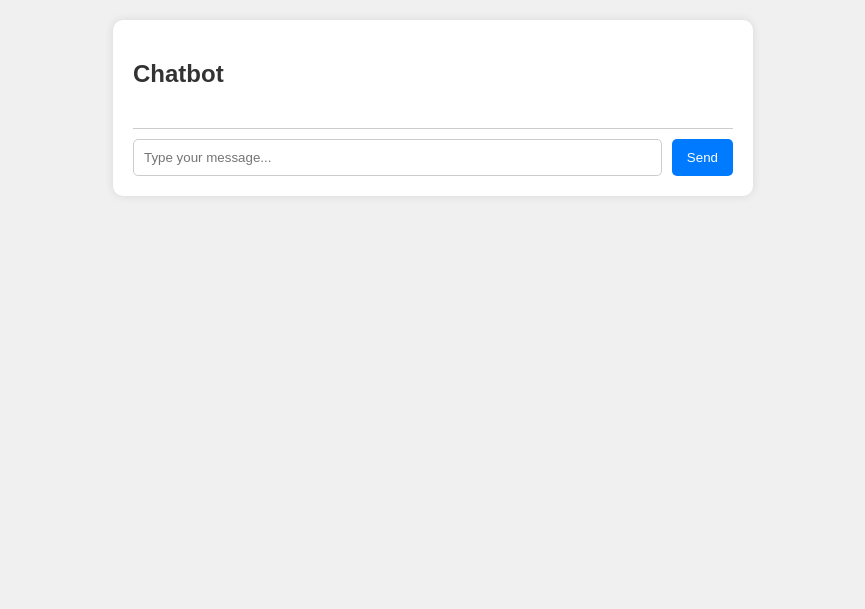
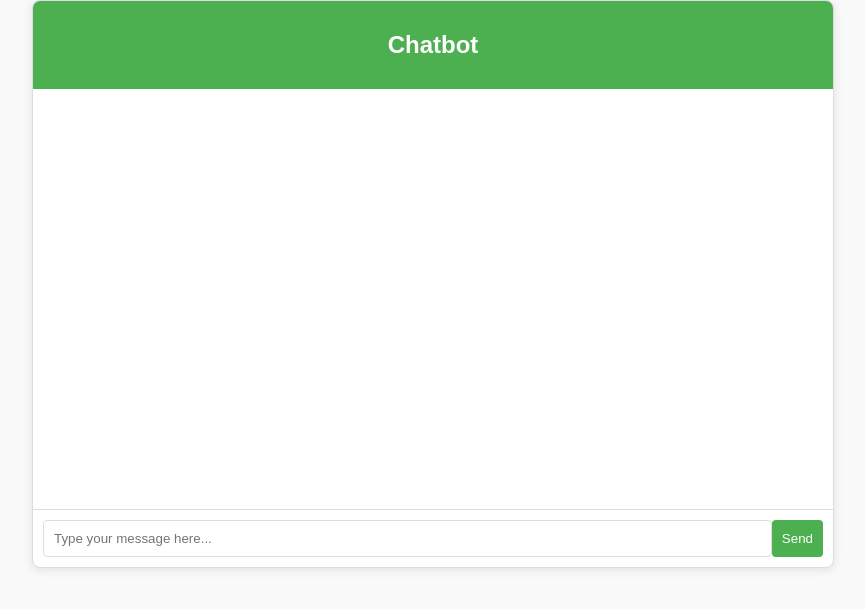
Before and after one commit to maleksowan/MALEK-GEN-AI-PROJECT, a Flask app: page / in a window 1280 px wide. Shown: the top 609 px of the page, without its empty margins (207-1072 px from the left). Run offline with Flask 3, Linux system fonts and the light colour scheme.

Commit message:
Enhance chatbot design with better UI/UX, animations, loading states, etc.

```diff
--- a/templates/index.html
+++ b/templates/index.html
@@ -3,126 +3,113 @@
 <head>
     <meta charset="UTF-8">
     <meta name="viewport" content="width=device-width, initial-scale=1.0">
-  <title>Chatbot</title>
+    <title>Chatbot Interface</title>
     <style>
         body {
             font-family: Arial, sans-serif;
-      background-color: #f0f0f0;
-      color: #333;
+            background-color: #f9f9f9;
             margin: 0;
-      padding: 20px;
+            padding: 0;
         }
         .chat-container {
+            width: 100%;
+            max-width: 800px;
+            margin: auto;
+            border: 1px solid #ddd;
+            border-radius: 8px;
+            overflow: hidden;
+            box-shadow: 0 2px 10px rgba(0, 0, 0, 0.1);
             background-color: #fff;
-      border-radius: 10px;
-      box-shadow: 0 0 10px rgba(0, 0, 0, 0.1);
-      padding: 20px;
-      max-width: 600px;
-      margin: auto;
-      overflow: hidden;
         }
-    .messages {
-      list-style: none;
-      padding: 0;
-      max-height: 400px;
-      overflow-y: auto;
-      margin: 20px 0;
+        .chat-header {
+            background-color: #4CAF50;
+            color: white;
+            padding: 10px;
+            text-align: center;
+        }
+        .chat-messages {
+            padding: 10px;
+            height: 400px;
+            overflow-y: scroll;
+            scroll-behavior: smooth;
         }
         .message {
-      margin: 10px 0;
+            margin: 5px 0;
+            padding: 8px;
+            border-radius: 4px;
+        }
+        .user-message {
+            background-color: #e7f3fe;
+            text-align: right;
+        }
+        .bot-message {
+            background-color: #f1f1f1;
+        }
+        .loading {
+            display: none;
+            font-style: italic;
+            color: grey;
+        }
+        .input-container {
+            display: flex;
             padding: 10px;
-      border-radius: 5px;
-      position: relative;
-      transition: background-color 0.3s;
+            border-top: 1px solid #ddd;
         }
-    .message.me {
-      background-color: #dcf8c6;
-      align-self: flex-end;
-    }
-    .message.their {
-      background-color: #fff;
-    }
-    .timestamp {
-      font-size: 0.7em;
-      color: #888;
-      position: absolute;
-      bottom: 5px;
-      right: 10px;
-    }
-    .input-area {
-      display: flex;
-      border-top: 1px solid #ccc;
-      padding-top: 10px;
-    }
-    .input-area input {
+        .input-container input {
             flex: 1;
             padding: 10px;
-      border: 1px solid #ccc;
-      border-radius: 5px;
-      margin-right: 10px;
-      transition: border-color 0.3s;
+            border: 1px solid #ddd;
+            border-radius: 4px;
         }
-    .input-area input:focus {
-      border-color: #007BFF;
+        .input-container button {
+            padding: 10px;
+            border: none;
+            background-color: #4CAF50;
+            color: white;
+            border-radius: 4px;
+            cursor: pointer;
         }
-    .input-area button {
-      padding: 10px 15px;
-      border: none;
-      border-radius: 5px;
-      background-color: #007BFF;
-      color: white;
-      cursor: pointer;
-      transition: background-color 0.3s;
-    }
-    .input-area button:hover {
-      background-color: #0056b3;
-    }
-    /* Dark Mode Support */
-    body.dark-mode {
-      background-color: #333;
-      color: #f0f0f0;
-    }
-    body.dark-mode .chat-container {
-      background-color: #444;
-      color: #f0f0f0;
-    }
-    body.dark-mode .message {
-      background-color: #666;
+        .input-container button:hover {
+            background-color: #45a049;
         }
     </style>
 </head>
 <body>
     <div class="chat-container">
+        <div class="chat-header">
             <h2>Chatbot</h2>
-    <ul class="messages" id="messages"></ul>
-    <div class="input-area">
-      <input type="text" id="userInput" placeholder="Type your message..." />
-      <button id="sendBtn">Send</button>
+        </div>
+        <div class="chat-messages" id="chatMessages">
+            <div class="loading" id="loading">Typing...</div>
+        </div>
+        <div class="input-container">
+            <input type="text" id="userInput" placeholder="Type your message here..." />
+            <button onclick="sendMessage()">Send</button>
         </div>
     </div>
     <script>
-    const messagesList = document.getElementById('messages');
-    const userInput = document.getElementById('userInput');
-    const sendBtn = document.getElementById('sendBtn');
+        function sendMessage() {
+            const input = document.getElementById('userInput');
+            const message = input.value;
+            if (message.trim() === '') return;
 
-    function addMessage(content, sender) {
-      const messageElement = document.createElement('li');
-      messageElement.className = 'message ' + (sender === 'me' ? 'me' : 'their');
-      const timestamp = new Date().toLocaleTimeString();
-      messageElement.innerHTML = `${content} <span class='timestamp'>${timestamp}</span>`;
-      messagesList.appendChild(messageElement);
-      messagesList.scrollTop = messagesList.scrollHeight;
+            // Add user message
+            const chatMessages = document.getElementById('chatMessages');
+            chatMessages.innerHTML += `<div class='message user-message'><strong>User:</strong> ${message} <span>${new Date().toLocaleTimeString()}</span></div>`;
+            input.value = '';
+
+            // Show loading indicator
+            const loading = document.getElementById('loading');
+            loading.style.display = 'block';
+
+            // Simulate bot response
+            setTimeout(() => {
+                loading.style.display = 'none';
+                const botResponse = 'This is a simulated response.'; // Replace with actual bot response
+                chatMessages.innerHTML += `<div class='message bot-message'><strong>Bot:</strong> ${botResponse} <span>${new Date().toLocaleTimeString()}</span></div>`;
+                chatMessages.scrollTop = chatMessages.scrollHeight; // Auto scroll to bottom
+            }, 1500);
         }
-
-    sendBtn.addEventListener('click', () => {
-      const messageContent = userInput.value.trim();
-      if (messageContent) {
-        addMessage(messageContent, 'me');
-        userInput.value = '';
-        // Simulate bot response
-        setTimeout(() => addMessage('Hello, how can I help you?', 'bot'), 1000);
-      }
-    });
     </script>
 </body>
 </html>
```
Lines whose indentation alone changed are shown as unchanged.
